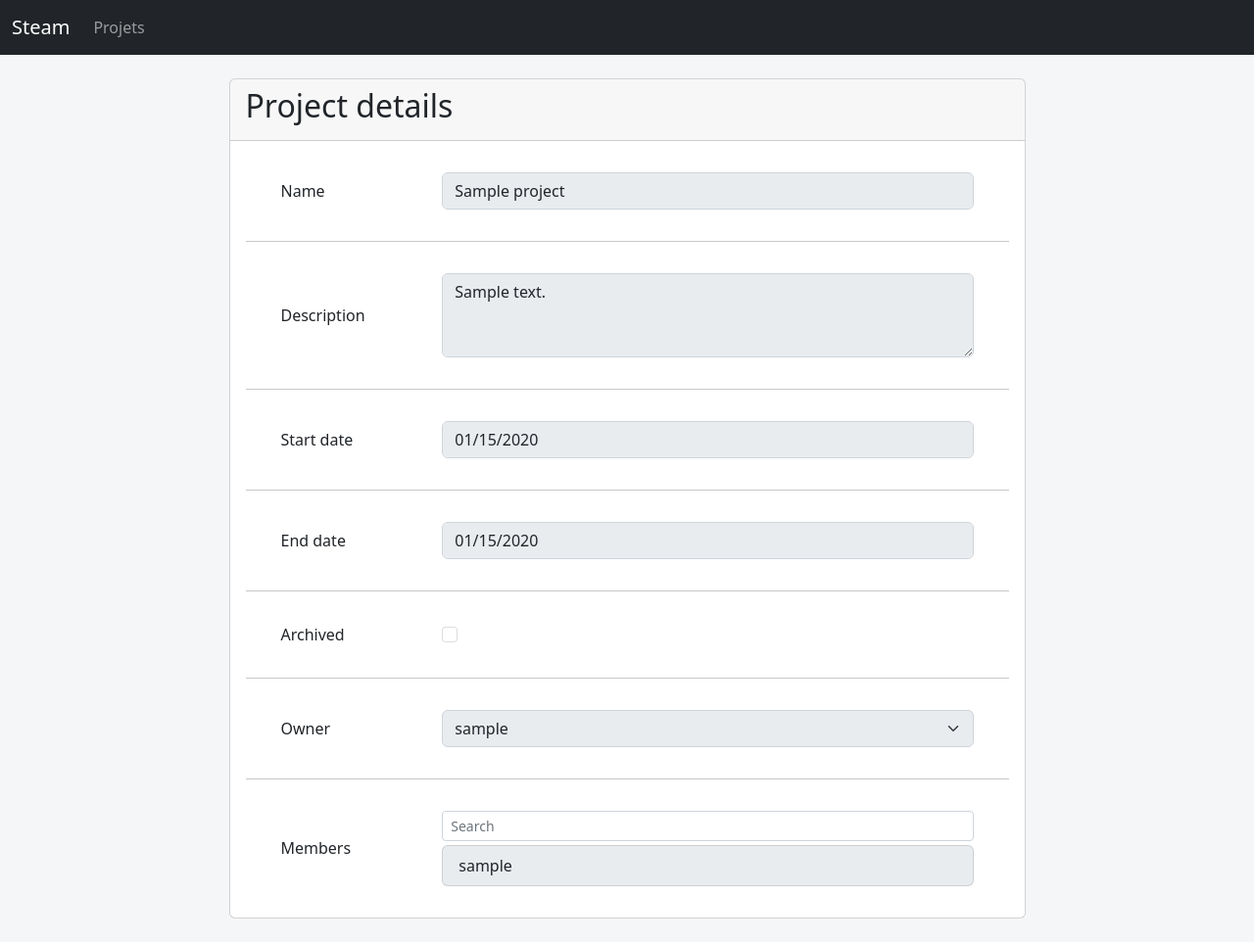
After one commit to Steam-INFOM114/steam, a Django app: template src/steam/core/templates/project/detail.html in a window 1280 px wide. The commit adds this page. Shown: the whole page at 98% size. Run offline with Django 3.2, Linux system fonts and the light colour scheme; the template is opened without the code that fills it: most values are stand-ins (such as "Sample title", 1, 10 or a date in 2020); some libraries are stand-ins or nearby versions.

Commit message:
Add detail project

```diff
--- /dev/null
+++ b/src/steam/core/templates/project/detail.html
@@ -0,0 +1,93 @@
+{% extends 'base.html' %}
+
+{% block title %}Project details{% endblock %}
+
+{% block content %}
+{% with list_id="members_group_list" %}
+<div class="container mt-4 mb-4">
+  <div class="row d-flex justify-content-center align-items-center h-100">
+    <div class="col-xl-9">
+      <div class="card">
+        <div class="card-header">
+          <h2>Project details</h2>
+        </div>
+        <div class="card-body">
+          <div class="row align-items-center py-3">
+            <div class="col-md-3 ps-5">
+              <h6 class="mb-0">Name</h6>
+            </div>
+            <div class="col-md-9 pe-5">
+              <input class="form-control" type="text" value="{{ project.name }}" rows="3" disabled readonly>
+            </div>
+          </div>
+          <hr class="mx-n3">
+          <div class="row align-items-center py-3">
+            <div class="col-md-3 ps-5">
+              <h6 class="mb-0">Description</h6>
+            </div>
+            <div class="col-md-9 pe-5">
+              <textarea class="form-control" rows="3" disabled readonly>{{ project.description }}</textarea>
+            </div>
+          </div>
+          <hr class="mx-n3">
+          <div class="row align-items-center py-3">
+            <div class="col-md-3 ps-5">
+              <h6 class="mb-0">Start date</h6>
+            </div>
+            <div class="col-md-9 pe-5">
+              <input type="date" class="form-control" value="{{ project.start_date|date:'Y-m-d' }}" disabled readonly/>
+            </div>
+          </div>
+          <hr class="mx-n3">
+          <div class="row align-items-center py-3">
+            <div class="col-md-3 ps-5">
+              <h6 class="mb-0">End date</h6>
+            </div>
+            <div class="col-md-9 pe-5">
+              <input type="date" class="form-control" value="{{ project.end_date|date:'Y-m-d' }}" disabled readonly/>
+            </div>
+          </div>
+          <hr class="mx-n3">
+          <div class="row align-items-center py-3">
+            <div class="col-md-3 ps-5">
+              <h6 class="mb-0">Archived</h6>
+            </div>
+            <div class="col-md-9 pe-5">
+              <input class="form-check-input" type="checkbox" value="" {% if project.is_archived %}checked{% endif %} disabled readonly>
+            </div>
+          </div>
+          <hr class="mx-n3">
+          <div class="row align-items-center py-3">
+            <div class="col-md-3 ps-5">
+              <h6 class="mb-0">Owner</h6>
+            </div>
+            <div class="col-md-9 pe-5">
+              <select class="form-select" disabled readonly>
+                <option selected>{{ project.owner.username }}</option>
+              </select>
+            </div>
+          </div>
+          <hr class="mx-n3">
+          <div class="row align-items-center py-3">
+            <div class="col-md-3 ps-5">
+              <h6 class="mb-0">Members</h6>
+            </div>
+            <div class="col-md-9 pe-5">
+              <input type="text" class="form-control form-control-sm mb-1" placeholder="Search" aria-label="Search" onkeyup="listSearch(this)">
+              <div class="overflow-auto" style="max-height: 120px;">
+                <ul class="list-group" id="{{ list_id }}">
+                  {% for member in project.members.all %}
+                    <li class="list-group-item" style="background-color: #e9ecef;">{{ member.username }}</li>
+                  {% endfor %}
+                </ul>
+              </div>
+            </div>
+          </div>
+        </div>
+      </div>
+    </div>
+  </div>
+</div>
+{% include "project/list_search.html" with list_id=list_id %}
+{% endwith %}
+{% endblock %}
--- a/src/steam/core/templates/project/list.html
+++ b/src/steam/core/templates/project/list.html
@@ -37,6 +37,7 @@
               <td>{{ project.owner }}</td>
               <td>{% if project.is_archived %}<span class="badge bg-secondary">Oui</span> {% else %} <span class="badge bg-secondary">Non</span> {% endif %}</td>
               <td>
+                <a href="{% url 'project-detail' project.id %}" class="btn btn-success btn-sm"><i class="bi bi bi-eye"></i></a>
                 <a href="{% url 'project-update' project.id %}" class="btn btn-primary btn-sm"><i class="bi bi-pencil-square"></i></a>
                 <!-- Button trigger modal -->
                 <button type="button" class="btn btn-danger btn-sm" data-bs-toggle="modal" data-bs-target="#project{{ project.id }}Modal">
--- /dev/null
+++ b/src/steam/core/templates/project/list_search.html
@@ -0,0 +1,17 @@
+<script>
+  function listSearch(inputElement) {
+    var filter = inputElement.value.toLowerCase();
+    var ul = document.getElementById('{{ list_id }}');
+    var li = ul.getElementsByTagName('li');
+
+    // Loop through all list items, and hide those who don't match the search query
+    for (var i = 0; i < li.length; i++) {
+      a = li[i].textContent || li[i].innerText;
+      if (a.toLowerCase().indexOf(filter) > -1) {
+        li[i].style.display = '';
+      } else {
+        li[i].style.display = 'none';
+      }
+    }
+  }
+</script>
--- a/src/steam/core/urls.py
+++ b/src/steam/core/urls.py
@@ -1,8 +1,9 @@
 from django.urls import path
-from .views import ProjectListView, ProjectCreateView, ProjectUpdateView, ProjectDeleteView
+from .views import ProjectListView, ProjectDetailView, ProjectCreateView, ProjectUpdateView, ProjectDeleteView
 
 urlpatterns = [
     path('projects/', ProjectListView.as_view(), name='project-list'),
+    path('project/<int:pk>/', ProjectDetailView.as_view(), name='project-detail'),
     path('project/create/', ProjectCreateView.as_view(), name='project-create'),
     path('project/<int:pk>/update/',
          ProjectUpdateView.as_view(), name='project-update'),
```
Also changed, not shown: src/steam/core/views.py (+7 -1 lines).
